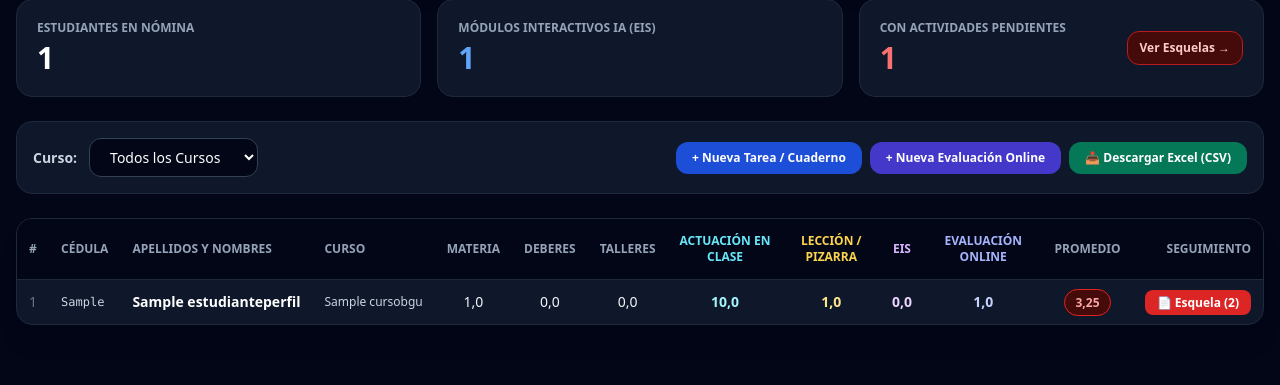
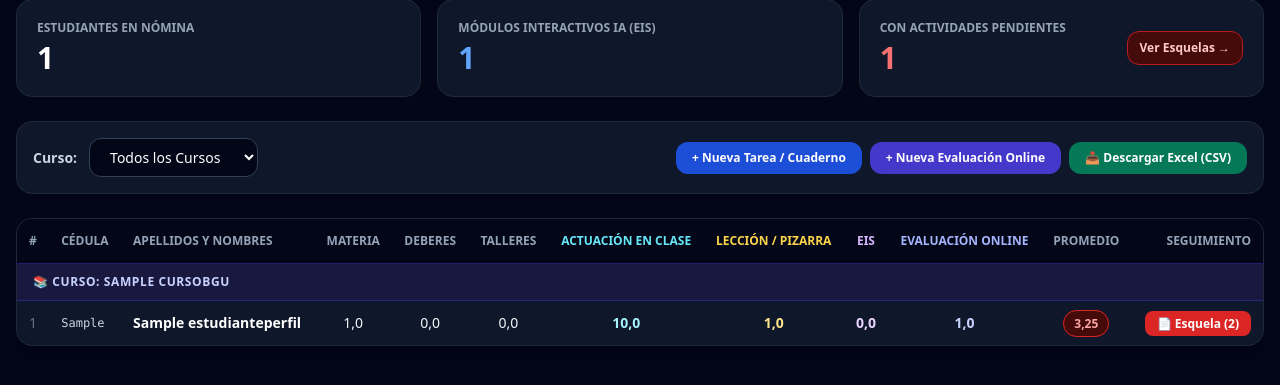
Before and after one commit to edwinlliguipuma-byte/plataforma-matematicas-bgu, a Django app: page /docente/ in a window 1280 px wide. Shown: the part 245-630 px from the top of the page. Run offline with Django 5.2, Linux system fonts and the light colour scheme; a user stored in the database is signed in; tables that the repository leaves empty hold one stand-in row (values such as "Sample post"); some libraries are stand-ins or nearby versions.

Commit message:
Mostrar curso una sola vez en la primera fila y quitar columna repetida

```diff
--- a/cursos/templates/cursos/panel_docente.html
+++ b/cursos/templates/cursos/panel_docente.html
@@ -72,7 +72,6 @@
                         <th class="py-3.5 px-3">#</th>
                         <th class="py-3.5 px-3">Cédula</th>
                         <th class="py-3.5 px-3">Apellidos y Nombres</th>
-                        <th class="py-3.5 px-3">Curso</th>
                         <th class="py-3.5 px-3 text-center">Materia</th>
                         <th class="py-3.5 px-3 text-center">Deberes</th>
                         <th class="py-3.5 px-3 text-center">Talleres</th>
@@ -86,11 +85,17 @@
                 </thead>
                 <tbody class="divide-y divide-slate-800">
                     {% for f in filas %}
+                    {% ifchanged f.estudiante.curso.nombre %}
+                    <tr class="bg-indigo-950/70 border-y border-indigo-800/60">
+                        <td colspan="12" class="py-2.5 px-4 text-xs font-extrabold uppercase tracking-wider text-indigo-200">
+                            📚 CURSO: {{ f.estudiante.curso.nombre }}
+                        </td>
+                    </tr>
+                    {% endifchanged %}
                     <tr class="hover:bg-slate-800/40">
                         <td class="py-3 px-3 text-slate-500">{{ forloop.counter }}</td>
                         <td class="py-3 px-3 font-mono text-xs text-slate-300">{{ f.estudiante.cedula }}</td>
                         <td class="py-3 px-3 font-bold text-white whitespace-nowrap">{{ f.estudiante.nombre_completo }}</td>
-                        <td class="py-3 px-3 text-xs text-slate-300 whitespace-nowrap">{{ f.estudiante.curso.nombre }}</td>
                         <td class="py-3 px-3 text-center">{{ f.materia }}</td>
                         <td class="py-3 px-3 text-center">{{ f.deberes }}</td>
                         <td class="py-3 px-3 text-center">{{ f.talleres }}</td>
```
